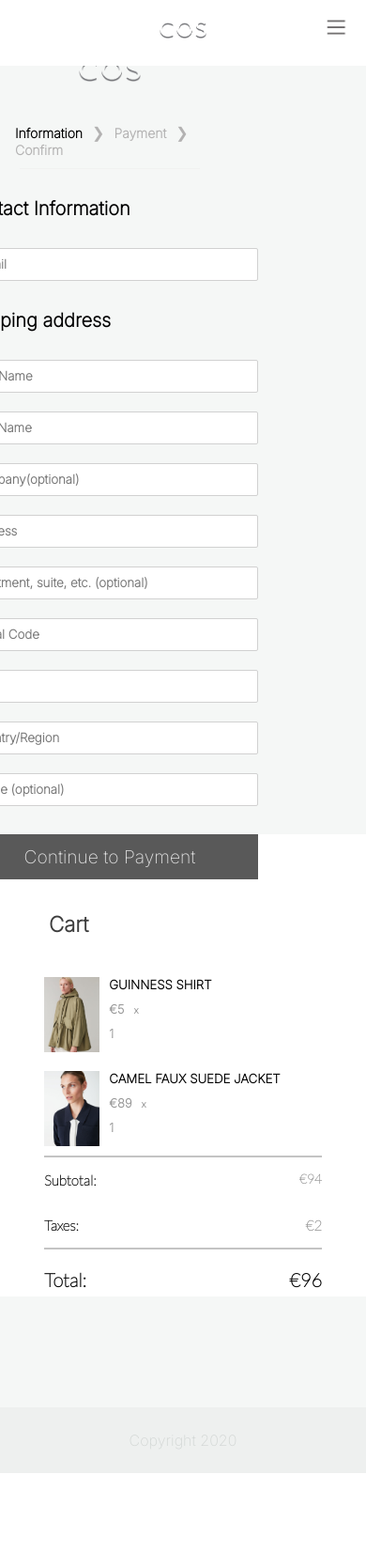
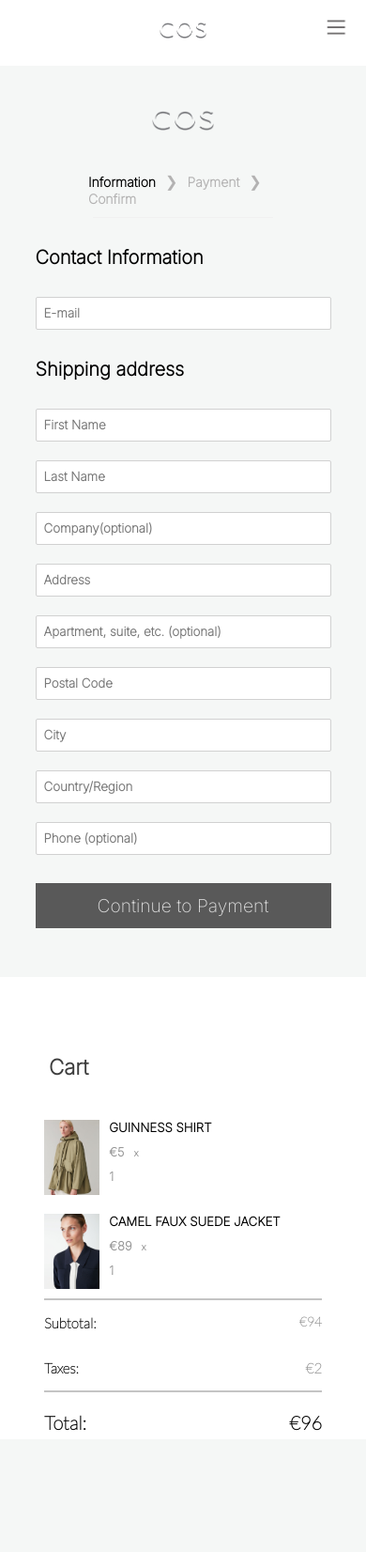
Before and after one commit to armindz/e-Commerce, a PHP site: page /cart.html in a window 390 px wide. Shown: the top 1652 px of the page at 94% size. Before the commit the page ends 1568 px from the top, so only its background shows below. Run offline with PHP 8.4, Linux system fonts and the light colour scheme.

Commit message:
Cart section mobile design

```diff
--- a/css/style.css
+++ b/css/style.css
@@ -1273,14 +1273,19 @@
                     display: inline;
                 }
                 .container-cart {
-                    display: inline;
-                    padding: 100px;
+                    display: flex;
+                    justify-content: center;
+                    flex-direction: column;
+                    margin-top: 70px;
                 }
                 #info-section-form input {
                     margin: 10px 0px;
                 }
+                .customer-info {
+                    margin: 0 auto;
+                }
                 .customer-checkout {
-                    margin: 0 auto;
+                    margin: 100px auto;
                     width: 100%;
                 }
                 .navbar {
```
